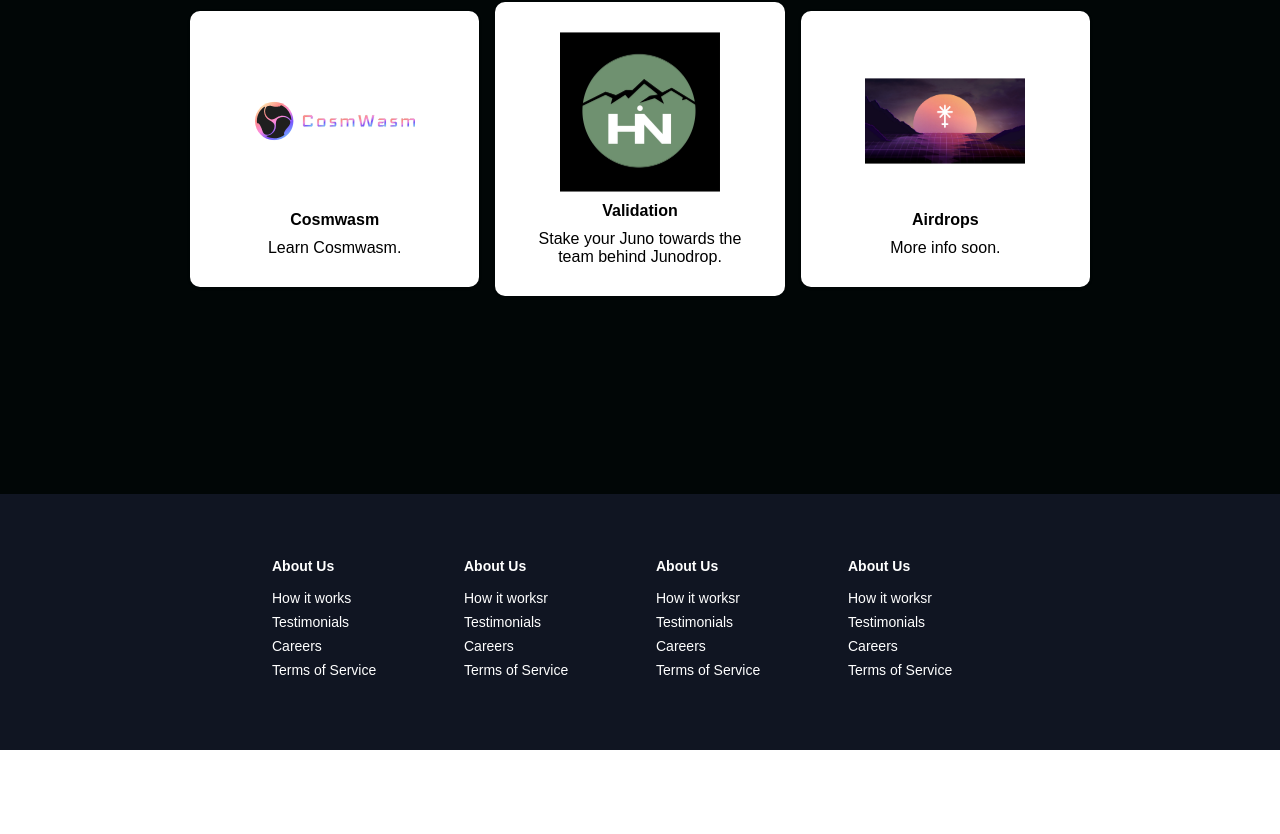
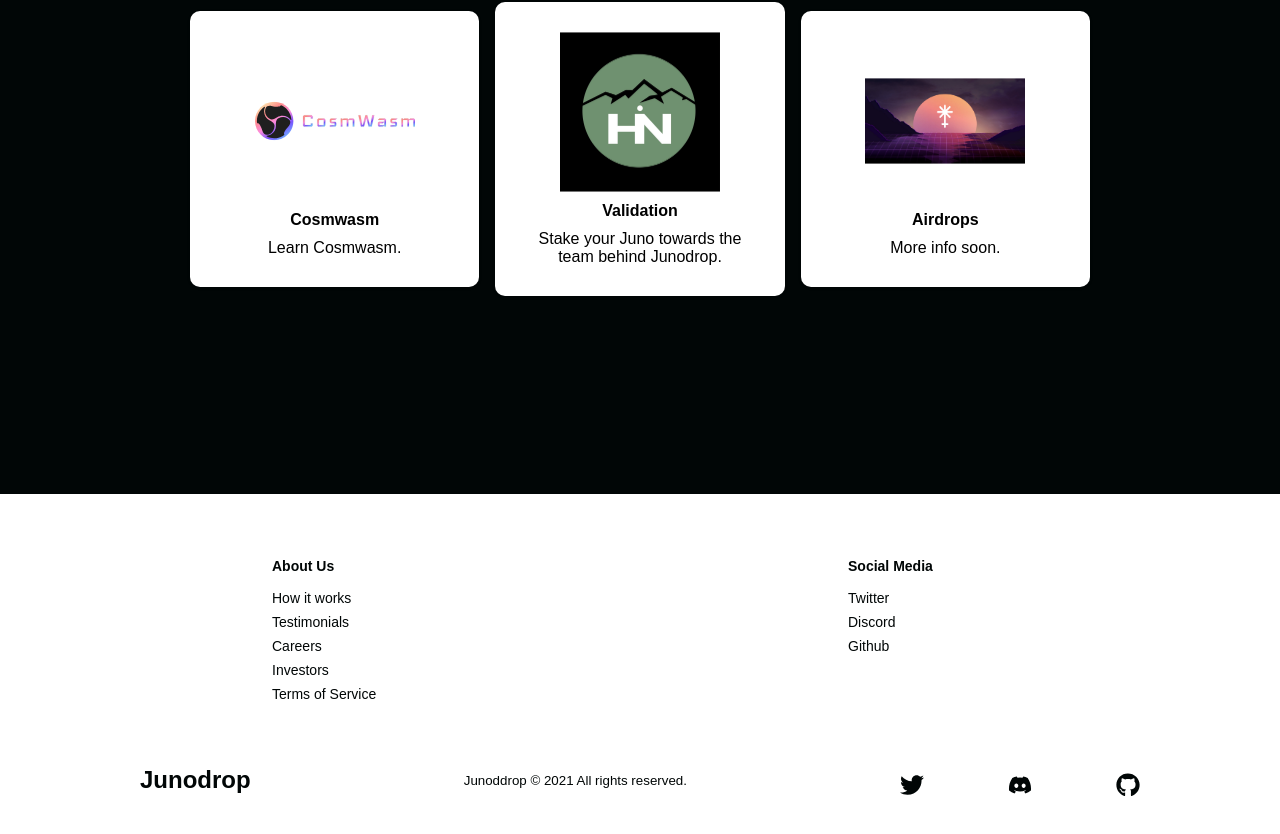
Before and after one commit to deus-labs/junodrop-dapp, a React (Create React App) app: page / in a window 1280 px wide. Shown: the part 3766-4600 px from the top of the page. Before the commit the page ends 4516 px from the top, so only its background shows below. Built offline with nearby package versions, Linux system fonts and the light colour scheme.

Commit message:
React-scroll

```diff
--- a/src/components/Footer/FooterElements.js
+++ b/src/components/Footer/FooterElements.js
@@ -2,7 +2,7 @@ import styled from 'styled-components';
 import { Link } from 'react-router-dom';
 
 export const FooterContainer = styled.footer`
-  background-color: #101522;
+  background-color: #fff;
 `;
 
 export const FooterWrap = styled.div`
@@ -40,7 +40,7 @@ export const FooterLinkItems = styled.div`
   text-align: left;
   width: 160px;
   box-sizing: border-box;
-  color: #fff;
+  color: #010606;
 
   @media screen and (max-width: 420px) {
     margin: 0;
@@ -55,13 +55,64 @@ export const FooterLinkTitle = styled.h1`
 `;
 
 export const FooterLink = styled(Link)`
-  color: #fff;
+  color: #010606;
   text-decoration: none;
   margin-bottom: 0.5rem;
   font-size: 14px;
 
   &:hover {
-    color: #01bf71;
+    color: #f67171;
     transition: 0.3s ease-out;
   }
 `;
+
+export const SocialMedia = styled.section`
+  max-width: 1000px;
+  width: 100%;
+`;
+
+export const SocialMediaWrap = styled.div`
+  display: flex;
+  justify-content: space-between;
+  align-items: center;
+  max-width: 1100px;
+  margin: 40px auto 0 auto;
+
+  @media screen and (max-width: 820px) {
+    flex-direction: column;
+  }
+`;
+
+export const SocialLogo = styled(Link)`
+  color: #010606;
+  justify-self: start;
+  cursor: pointer;
+  text-decoration: none;
+  font-size: 1.5rem;
+  display: flex;
+  align-items: center;
+  margin-bottom: 16px;
+  font-weight: bold;
+`;
+
+export const WebsiteRights = styled.small`
+  color: #010606;
+  margin-bottom: 16px;
+`;
+
+export const SocialIcons = styled.div`
+  display: flex;
+  justify-content: space-between;
+  align-items: center;
+  width: 240px;
+`;
+
+export const SocialIconLink = styled.a`
+  color: #010606;
+  font-size: 24px;
+
+  &:hover {
+    color: #f67171;
+    transition: 0.3s ease-out;
+  }
+`;
--- a/src/components/Footer/index.js
+++ b/src/components/Footer/index.js
@@ -1,4 +1,10 @@
 import React from "react";
+import Logo from "../../images/drop1.svg";
+
+import { FaTwitter, FaDiscord, FaGithub } from "react-icons/fa";
+
+import { animateScroll as scroll } from "react-scroll";
+
 import {
   FooterContainer,
   FooterWrap,
@@ -7,12 +13,18 @@ import {
   FooterLinkItems,
   FooterLinkTitle,
   FooterLink,
+  SocialMedia,
+  SocialMediaWrap,
+  SocialLogo,
+  WebsiteRights,
+  SocialIcons,
+  SocialIconLink,
 } from "./FooterElements";
 
 const Footer = () => {
-    // const toggleHome = () => {
-    //     scroll.scrollTop();
-    // };
+  const toggleHome = () => {
+    scroll.scrollTop();
+  };
   return (
     <FooterContainer>
       <FooterWrap>
@@ -20,36 +32,59 @@ const Footer = () => {
           <FooterLinksWrapper>
             <FooterLinkItems>
               <FooterLinkTitle>About Us</FooterLinkTitle>
-              <FooterLink to="/signin">How it works</FooterLink>
-              <FooterLink to="/signin">Testimonials</FooterLink>
-              <FooterLink to="/signin">Careers</FooterLink>
-              <FooterLink to="/signin">Terms of Service</FooterLink>
+              <FooterLink to="/sign-up">How it works</FooterLink>
+              <FooterLink to="/">Testimonials</FooterLink>
+              <FooterLink to="/">Careers</FooterLink>
+              <FooterLink to="/">Investors</FooterLink>
+              <FooterLink to="/">Terms of Service</FooterLink>
             </FooterLinkItems>
+            <FooterLinkItems></FooterLinkItems>
+          </FooterLinksWrapper>
+          <FooterLinksWrapper>
+            <FooterLinkItems></FooterLinkItems>
             <FooterLinkItems>
-              <FooterLinkTitle>About Us</FooterLinkTitle>
-              <FooterLink to="/signin">How it worksr</FooterLink>
-              <FooterLink to="/signin">Testimonials</FooterLink>
-              <FooterLink to="/signin">Careers</FooterLink>
-              <FooterLink to="/signin">Terms of Service</FooterLink>
+              <FooterLinkTitle>Social Media</FooterLinkTitle>
+              <FooterLink to="/">Twitter</FooterLink>
+              <FooterLink to="/">Discord</FooterLink>
+              <FooterLink to="/">Github</FooterLink>
             </FooterLinkItems>
-            <FooterLinksWrapper>
-              <FooterLinkItems>
-                <FooterLinkTitle>About Us</FooterLinkTitle>
-                <FooterLink to="/signin">How it worksr</FooterLink>
-                <FooterLink to="/signin">Testimonials</FooterLink>
-                <FooterLink to="/signin">Careers</FooterLink>
-                <FooterLink to="/signin">Terms of Service</FooterLink>
-              </FooterLinkItems>
-              <FooterLinkItems>
-                <FooterLinkTitle>About Us</FooterLinkTitle>
-                <FooterLink to="/signin">How it worksr</FooterLink>
-                <FooterLink to="/signin">Testimonials</FooterLink>
-                <FooterLink to="/signin">Careers</FooterLink>
-                <FooterLink to="/signin">Terms of Service</FooterLink>
-              </FooterLinkItems>
-            </FooterLinksWrapper>
           </FooterLinksWrapper>
         </FooterLinksContainer>
+        <SocialMedia>
+          <SocialMediaWrap>
+            <SocialLogo
+            to="/" onClick={toggleHome}  src={Logo}>
+              Junodrop
+            </SocialLogo>
+            <WebsiteRights>Junoddrop © 2021 All rights reserved.</WebsiteRights>
+            <SocialIcons>
+              <SocialIconLink
+                href="/"
+                target="_blank"
+                aria-label="Twitter"
+                href="https://www.twitter.com/junodrop"
+              >
+                <FaTwitter />
+              </SocialIconLink>
+              <SocialIconLink
+                href="/"
+                target="_blank"
+                aria-label="Discord"
+                href="https://discord.com/channels/816256689078403103/915265063470895155"
+              >
+                <FaDiscord />
+              </SocialIconLink>
+              <SocialIconLink
+                href="//tbc"
+                target="_blank"
+                aria-label="Github"
+                href="https://github.com/Highlander-maker/junodrop.com"
+              >
+                <FaGithub />
+              </SocialIconLink>
+            </SocialIcons>
+          </SocialMediaWrap>
+        </SocialMedia>
       </FooterWrap>
     </FooterContainer>
   );
--- a/src/components/Navbar/index.js
+++ b/src/components/Navbar/index.js
@@ -1,6 +1,7 @@
 import React from "react";
 import { FaBars } from "react-icons/fa";
-import Logo from '../../images/drop1.svg';
+import Logo from "../../images/drop1.svg";
+import { animateScroll as scroll } from "react-scroll";
 
 import {
   Nav,
@@ -14,25 +15,48 @@ import {
   NavLinks,
 } from "./NavbarElements";
 
-
+const toggleHome = () => {
+  scroll.scrollToTop();
+};
 const Navbar = ({ toggle }) => {
   return (
     <>
       <Nav>
         <NavbarContainer>
-          <NavLogo src={Logo}/>
+          <NavLogo to="/" onClick={toggleHome} src={Logo} />
           <MobileIcon onClick={toggle}>
             <FaBars />
           </MobileIcon>
           <NavMenu>
             <NavItem>
-              <NavLinks to="about">About</NavLinks>
+              <NavLinks
+                to="about"
+                smooth={true}
+                duration={500}
+                spy={true}
+                exact="true"
+                offset={-80}
+              >
+                About
+              </NavLinks>
             </NavItem>
             <NavItem>
-              <NavLinks to="discover">Discover</NavLinks>
+              <NavLinks to="discover"
+              smooth={true}
+              duration={500}
+              spy={true}
+              exact="true"
+              offset={-80}
+              >Discover</NavLinks>
             </NavItem>
             <NavItem>
-              <NavLinks to="Dev">Dev</NavLinks>
+              <NavLinks to="Dev"
+              smooth={true}
+              duration={500}
+              spy={true}
+              exact="true"
+              offset={-80}s
+              >Dev</NavLinks>
             </NavItem>
             <NavItem>
               <NavLinks to="Services">Services</NavLinks>
```
